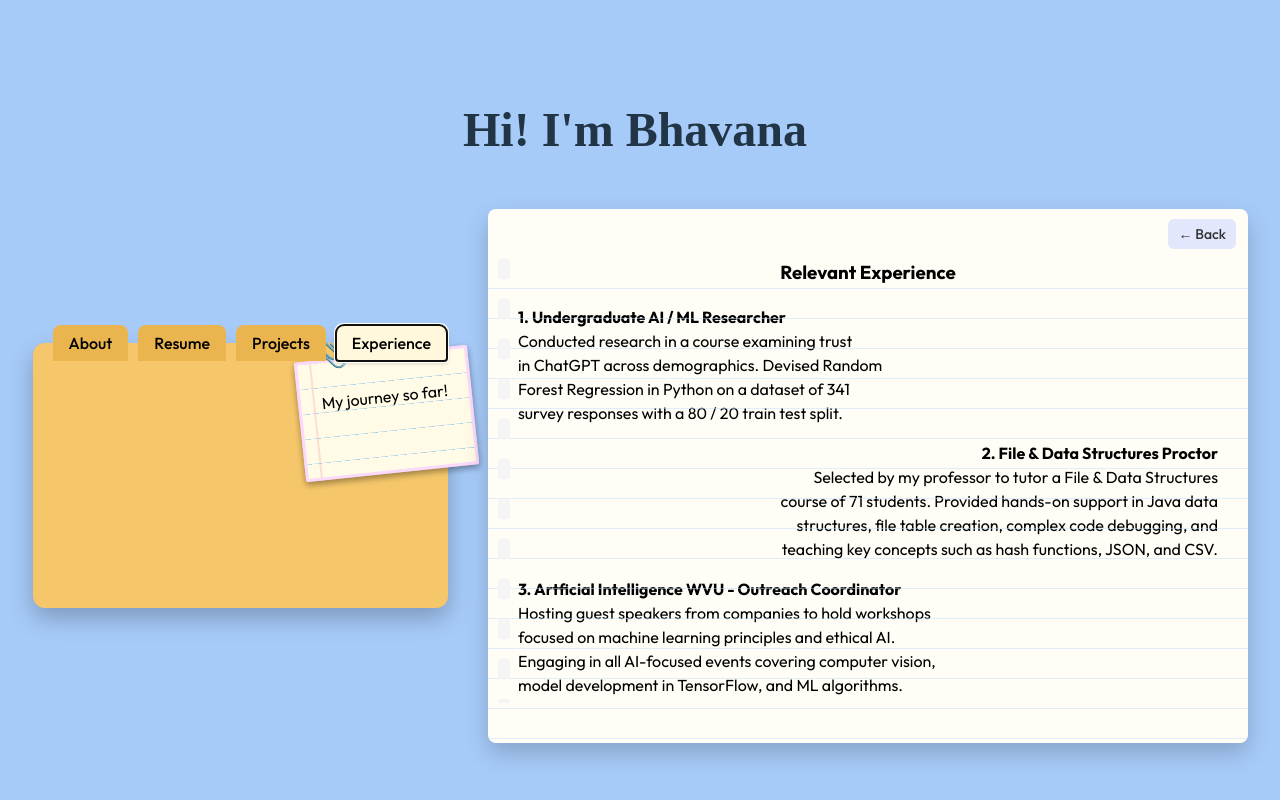
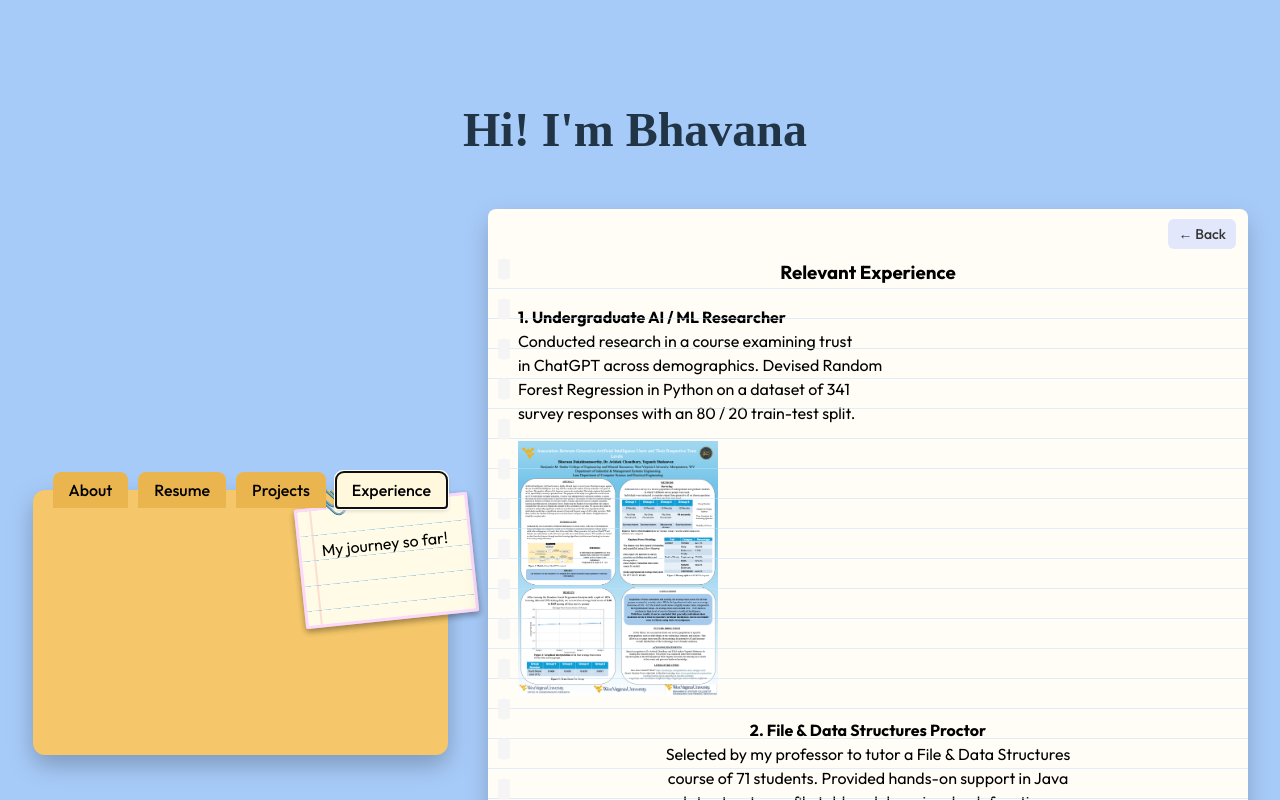
Before and after one commit to bhavana-pixel/portfolio, a React (Vite) app: page / in a window 1280 px wide. Both pictures are taken after a click on the button "Experience". Shown: the top 800 px of the page. Built offline with nearby package versions, Linux system fonts and the light colour scheme.

Commit message:
Added research image.

```diff
--- a/src/Folder.css
+++ b/src/Folder.css
@@ -242,7 +242,7 @@
   text-align: center;
 }
 
-.project-row {
+.project-row, experience1-row{
   display: flex;
   align-items: flex-start;
   gap: 20px;
@@ -263,7 +263,7 @@
   display: inline-block;
 }
 
-.project-image, .project-image3 {
+.project-image {
   width: 280px;
   border-radius: 8px;
   box-shadow: 0 6px 15px rgba(0,0,0,0.2);
@@ -481,9 +481,13 @@
   background: #f3e3fa;
 }
 
-.experience1{
+.experience1-row{
   text-align: left;
   z-index:2;
+}
+
+.experience1-image{
+  width:200px;
 }
 
 .experience2{
--- a/src/Folder.jsx
+++ b/src/Folder.jsx
@@ -249,31 +249,50 @@ export default function Folder() {
 {activeTab === "Experience" && (
                 <div className="experience-layout">
                   <h3>Relevant Experience</h3>
-                <p className="experience1">
-                  <b>1. Undergraduate AI / ML Researcher</b> <br />
-                  Conducted research in a course examining trust <br></br>
-                  in ChatGPT across demographics. Devised Random  <br></br>
-                  Forest Regression in Python on a dataset of 341 <br></br>
-                  survey responses with a 80 / 20 train test split.
+
+                  {/* Experience 1 */}
+                  <div className="experience1-row">
+                    <div className="experience1-text">
+                      <p>
+                        <b>1. Undergraduate AI / ML Researcher</b><br />
+                        Conducted research in a course examining trust<br />
+                        in ChatGPT across demographics. Devised Random<br />
+                        Forest Regression in Python on a dataset of 341<br />
+                        survey responses with an 80 / 20 train-test split.
                       </p>
-                <p className="experience2">
-                  <p className = "text2">
-                  <b>2. File & Data Structures Proctor</b> <br />
-                  Selected by my professor to tutor a File &  Data Structures<br></br>
-                  course of 71 students. Provided hands-on support in Java data<br></br>
-                  structures, file table creation, complex code debugging, and <br></br>
-                  teaching key concepts such as hash functions, JSON, and CSV.
+                    </div>
+
+                    <div className="experience1-wrapper">
+                      <img
+                        src="/research.jpg"
+                        alt="AI Research"
+                        className="experience1-image"
+                      />
+                    </div>
+
+                  </div>
+
+                  {/* Experience 2 */}
+                  <div className="experience-block">
+                    <p>
+                      <b>2. File & Data Structures Proctor</b><br />
+                      Selected by my professor to tutor a File & Data Structures <br></br>
+                      course of 71 students. Provided hands-on support in Java<br></br>
+                      data structures, file tables, debugging, hash functions,<br></br>
+                      JSON, and CSV.
                     </p>
+                  </div>
+
+                  {/* Experience 3 */}
+                  <div className="experience-block">
+                    <p>
+                      <b>3. Artificial Intelligence WVU — Outreach Coordinator</b><br />
+                      Hosted guest speakers and workshops focused on machinebr<br></br>
+                      learning principles and ethical AI. Participated in events<br></br>
+                      covering computer vision, TensorFlow, and ML algorithms.<br></br>
                     </p>
-                <p className="experience3">
-                  <p className = "text2">
-                  <b>3. Artficial Intelligence WVU - Outreach Coordinator</b> <br />
-                  Hosting guest speakers from companies to hold workshops  <br></br>
-                  focused on machine learning principles and ethical AI. <br></br>
-                  Engaging in all AI-focused events covering computer vision,  <br></br>
-                  model development in TensorFlow, and ML algorithms.
-                  </p>
-                </p>
+                  </div>
+                  <p className="star-experience"> ★ </p>
                 </div>
               )}
           </div>
```
Also changed, not shown: public/research.jpg (added). Lines whose indentation alone changed are shown as unchanged.
